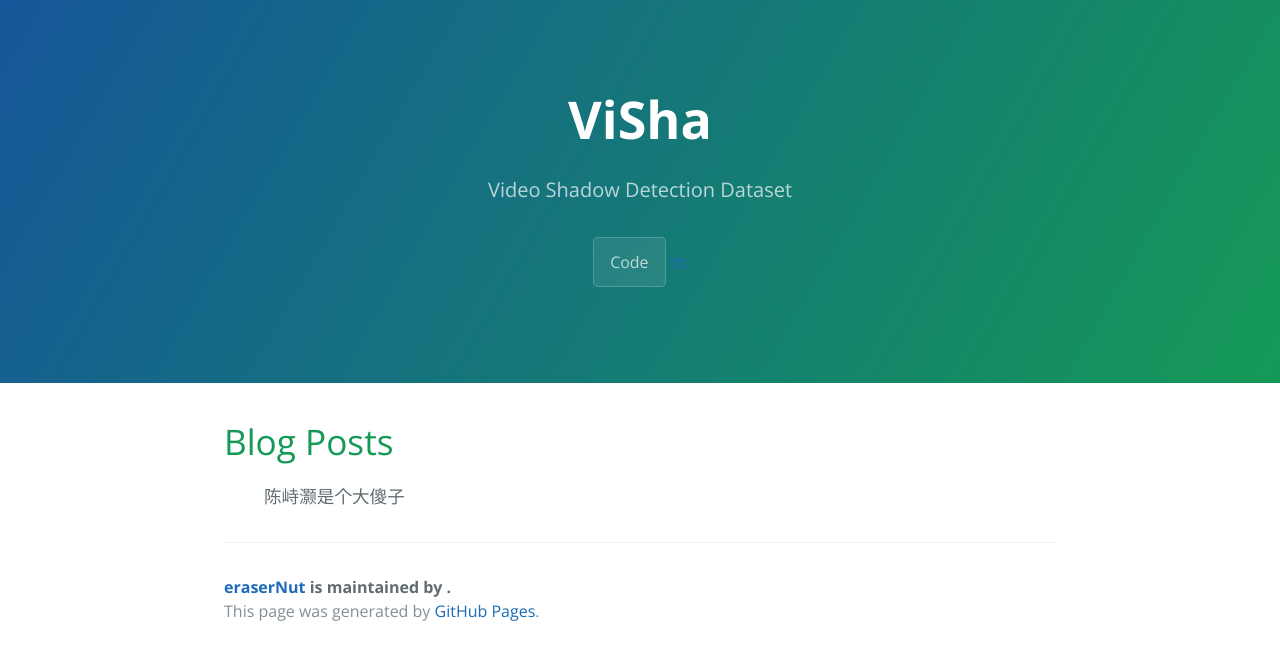
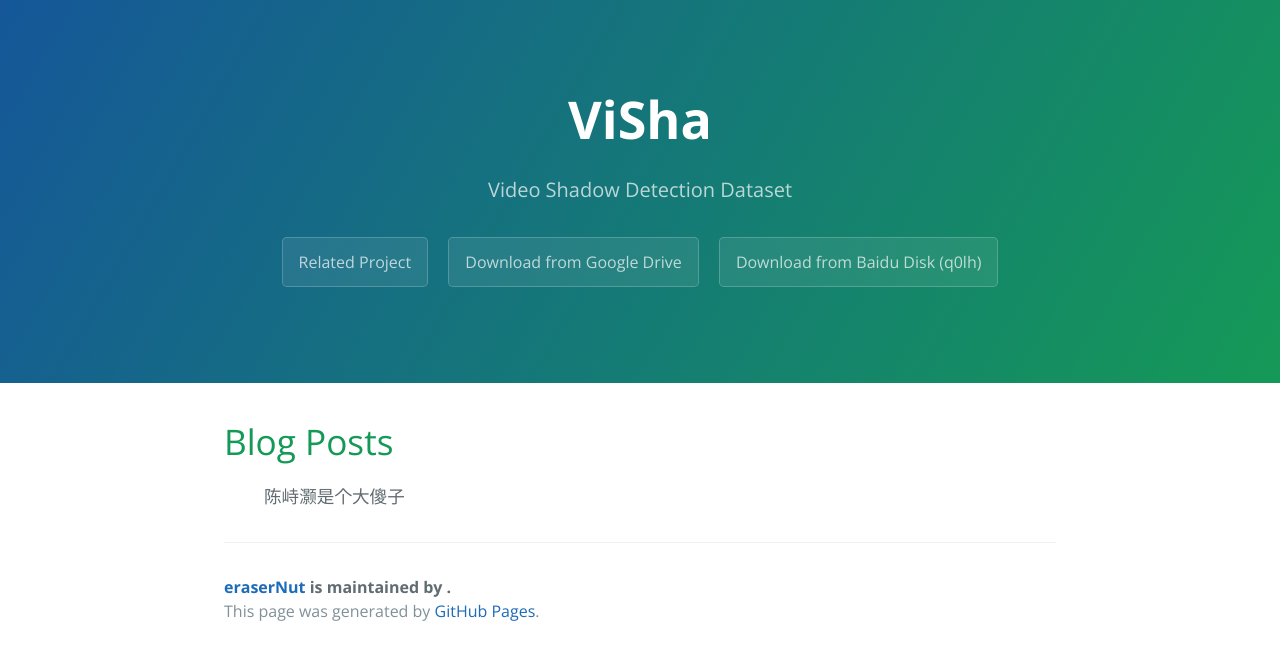
Before and after one commit to eraserNut/eraserNut.github.io, a Jekyll site: the page built from index.html, in a window 1280 px wide. Shown: the top 660 px of the page. Built offline with Jekyll 4.4.1, drawn with Linux system fonts in a browser that asks for light colours.

Commit message:
Update page-header.html

```diff
--- a/_includes/page-header.html
+++ b/_includes/page-header.html
@@ -1,7 +1,8 @@
 <section class="page-header">
   <h1 class="project-name"> ViSha </h1>
   <h2 class="project-tagline">{{ "Video Shadow Detection Dataset" }}</h2>
-  <a href="https://www.baidu.com/" class="btn">Code</a>
-  <a class="button"> ttt </a>
+  <a href="https://github.com/eraserNut/ViSha" class="btn">Related Project</a>
+  <a href="https://www.baidu.com/" class="btn">Download from Google Drive</a>
+  <a href="https://pan.baidu.com/s/1DYjXERQuIlbtNPe4wFcJXA" class="btn">Download from Baidu Disk (q0lh)</a>
 
 </section>
```
